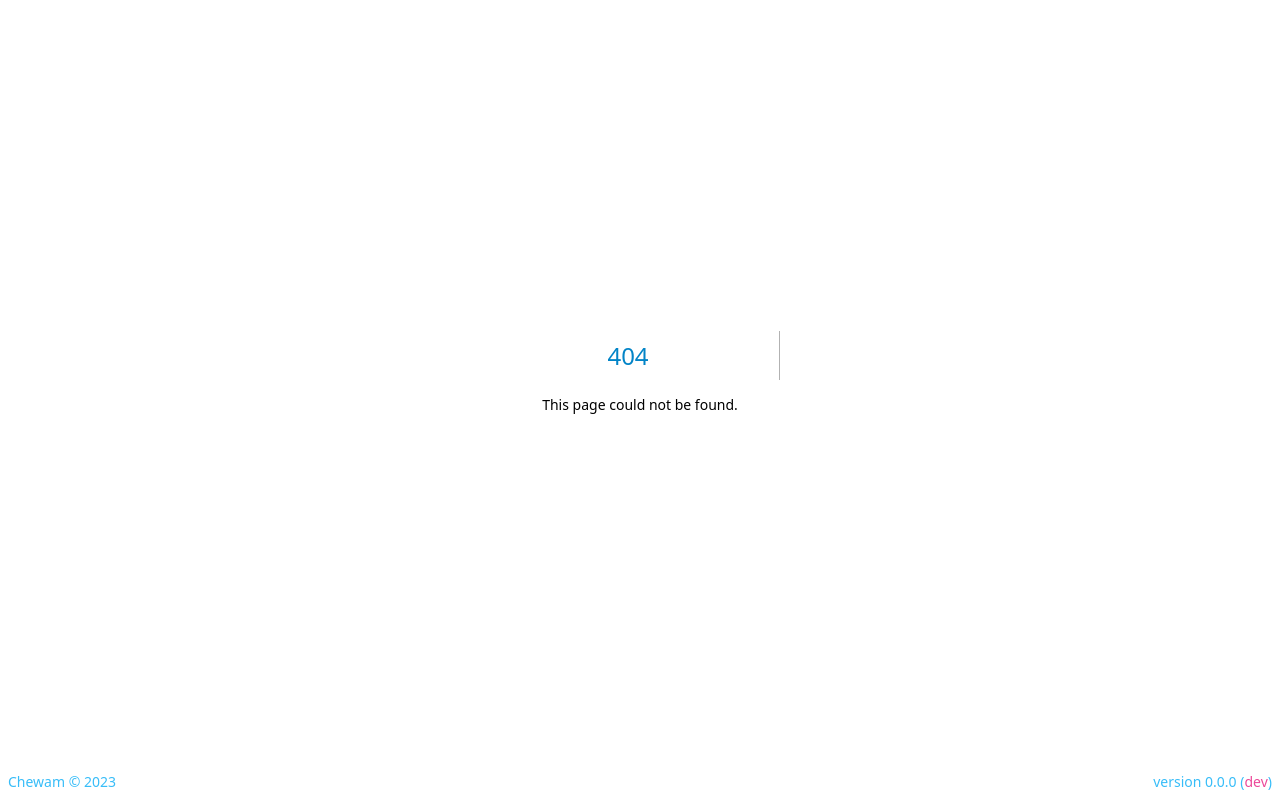
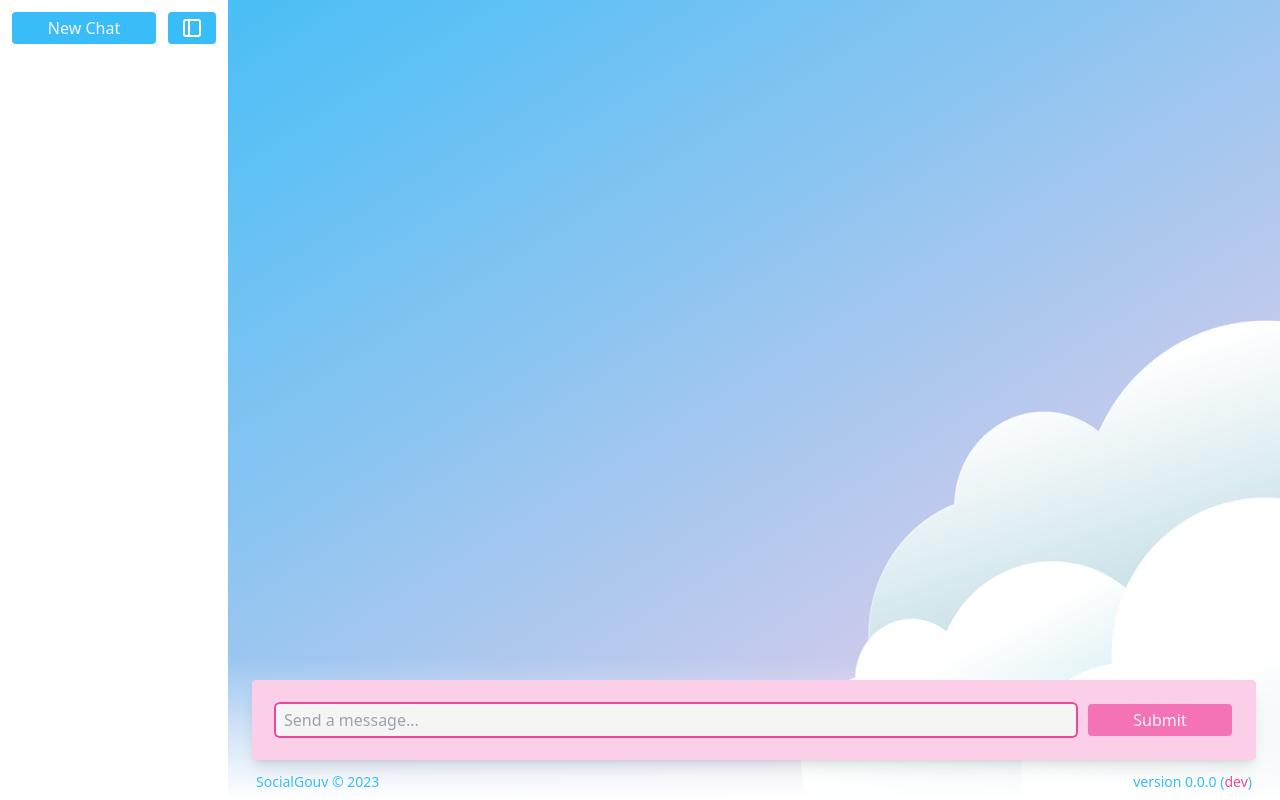
Before and after one commit to SocialGouv/legia, a Next.js app: page /threads/1 in a window 1280 px wide. Before the commit this address had no page. Built offline with nearby package versions, Linux system fonts and the light colour scheme.

Commit message:
feat: add threads

```diff
--- a/src/app/globals.css
+++ b/src/app/globals.css
@@ -13,7 +13,7 @@
     flex
     flex-1
     gap-y-3
-    flex-col
+    /* flex-col */
     text-base
     bg-no-repeat
     to-pink-200
@@ -31,6 +31,7 @@
     flex
     flex-1
     flex-col
+    relative
     overflow-auto
     scroll-smooth
     ;
@@ -105,6 +106,7 @@
 @layer components {
   .form-container {
     @apply
+    px-6
     left-0
     right-0
     bottom-0
@@ -126,7 +128,7 @@
     flex
     mt-5
     mb-10
-    gap-6
+    gap-3
     rounded
     mx-auto
     relative
@@ -214,13 +216,33 @@
     @apply ml-3 text-sm font-semibold text-pink-400;
   }
 
+  /* .menu {
+    @apply absolute h-full shadow z-20 bg-white p-3 flex flex-col gap-6;
+  } */
+
   .menu {
-    @apply absolute h-full shadow z-20 bg-white p-3;
+    @apply bg-white p-3 flex flex-col gap-6;
+  }
+
+  .controls {
+    @apply flex gap-3;
+  }
+
+  .threads {
+    @apply flex flex-col gap-3;
+  }
+
+  .threads li {
+    @apply flex items-center gap-2;
+  }
+
+  .threads li a {
+    @apply text-slate-800;
   }
 
   footer {
     @apply
-    px-2
+    px-7
     flex
     mb-2
     mx-auto
--- a/src/app/layout.tsx
+++ b/src/app/layout.tsx
@@ -1,5 +1,5 @@
-// import Menu from "@/ui/menu"
-import Footer from "@/components/footer"
+import Menu from "@/components/menu"
+// import Footer from "@/components/footer"
 import localFont from "next/font/local"
 
 import "../../node_modules/github-markdown-css/github-markdown-light.css"
@@ -43,9 +43,9 @@ const Layout = ({ children }: { children: React.ReactNode }) => (
   <html lang="en" className={`${sourceSans.variable} ${sourceCode.variable}`}>
     <head />
     <body>
-      {/* <Menu /> */}
+      <Menu />
       {children}
-      <Footer />
+      {/* <Footer /> */}
     </body>
   </html>
 )
--- a/src/app/page.tsx
+++ b/src/app/page.tsx
@@ -1,6 +1,6 @@
 import Form from "@/components/form"
 import Messages from "@/components/messages"
-import { ChatProvider } from "./use-chat"
+import { ChatProvider } from "@/hooks/use-chat"
 
 const Page = () => (
   <main>
--- /dev/null
+++ b/src/app/threads/[id]/page.tsx
@@ -0,0 +1,16 @@
+import Form from "@/components/form"
+import Footer from "@/components/footer"
+import Messages from "@/components/messages"
+import { ChatProvider } from "@/hooks/use-chat"
+
+export default function Page({ params: { id } }: { params: { id: string } }) {
+  return (
+    <main>
+      <ChatProvider threadId={id}>
+        <Messages />
+        <Form />
+        <Footer />
+      </ChatProvider>
+    </main>
+  )
+}
--- a/src/components/footer.tsx
+++ b/src/components/footer.tsx
@@ -4,14 +4,14 @@ const Footer = () => {
 
   return (
     <footer>
-      <div>Chewam © 2023</div>
+      <div>SocialGouv © 2023</div>
 
       <div>
         version {version} (
         <a
           target="_blank"
           rel="noopener noreferrer"
-          href={`https://github.com/chewam/openai/tree/${sha}`}
+          href={`https://github.com/SocialGouv/legia/tree/${sha}`}
         >
           {sha.substring(0, 7)}
         </a>
--- a/src/components/form.tsx
+++ b/src/components/form.tsx
@@ -5,7 +5,7 @@ import { useForm } from "react-hook-form"
 import type { ChatCompletionRequestMessage } from "openai"
 import ReactTextareaAutosize from "react-textarea-autosize"
 
-import { useChat, type Message } from "@/app/use-chat"
+import { useChat, type Message } from "@/hooks/use-chat"
 
 type FormData = { prompt: string }
 
--- a/src/components/menu.tsx
+++ b/src/components/menu.tsx
@@ -1,24 +1,81 @@
+"use client"
+
+import Link from "next/link"
+import { v4 as uuidv4 } from "uuid"
+import { useEffect, useState } from "react"
+import { useRouter } from "next/navigation"
+
 const History = () => {
-  const storedMessages = localStorage.getItem("messages")
+  const [threads, setThreads] = useState([])
 
-  const messages = storedMessages ? JSON.parse(storedMessages) : []
+  useEffect(() => {
+    const storedthreads = JSON.parse(localStorage.getItem("threads") || "[]")
+    setThreads(storedthreads)
+  }, [])
 
   return (
-    <ul>
-      {messages.map((message: string, i: number) => (
-        <li key={i}>{message}</li>
+    <ul className="threads">
+      {threads.map((thread: Record<string, string>, i: number) => (
+        <li key={i}>
+          <svg
+            fill="none"
+            strokeWidth="2"
+            viewBox="0 0 24 24"
+            stroke="currentColor"
+            strokeLinecap="round"
+            strokeLinejoin="round"
+            className="h-5 w-5 text-slate-800"
+          >
+            <path d="M21 15a2 2 0 0 1-2 2H7l-4 4V5a2 2 0 0 1 2-2h14a2 2 0 0 1 2 2z" />
+          </svg>
+          <Link href={`/threads/${thread.id}`}>{thread.title}</Link>
+        </li>
       ))}
     </ul>
   )
 }
 
-const Menu = () => {
-  const version = process.env.APP_VERSION || "0.0.0"
-  const sha = process.env.NEXT_PUBLIC_VERCEL_GIT_COMMIT_SHA || "dev"
+const Controls = () => {
+  const router = useRouter()
+
+  function createThread() {
+    const id = uuidv4()
+    const threads = JSON.parse(localStorage.getItem("threads") || "[]")
+    threads.push({ id, title: `Conversation #${threads.length + 1}` })
+    localStorage.setItem("threads", JSON.stringify(threads))
+    router.push(`/threads/${id}`)
+  }
 
   return (
+    <div className="controls">
+      <button className="secondary" onClick={() => createThread()}>
+        New Chat
+      </button>
+      <button className="secondary w-12">
+        <svg
+          width="24"
+          height="24"
+          fill="none"
+          strokeWidth="2"
+          viewBox="0 0 24 24"
+          stroke="currentColor"
+          strokeLinecap="round"
+          strokeLinejoin="round"
+          className="h-6 w-6 text-white"
+        >
+          <path stroke="none" d="M0 0h24v24H0z" />
+          <rect x="4" y="4" width="16" height="16" rx="2" />
+          <line x1="9" y1="4" x2="9" y2="20" />
+        </svg>
+      </button>
+    </div>
+  )
+}
+
+const Menu = () => {
+  return (
     <aside className="menu">
-      <div>JE SUIS UN MENU DE OUF</div>
+      <Controls />
       <History />
     </aside>
   )
--- a/src/components/message.tsx
+++ b/src/components/message.tsx
@@ -8,7 +8,7 @@ import SyntaxHighlighter, {
 } from "react-syntax-highlighter"
 import { tomorrowNight } from "react-syntax-highlighter/dist/cjs/styles/hljs"
 
-import type { Message } from "@/app/use-chat"
+import type { Message } from "@/hooks/use-chat"
 
 const Message = ({
   message: {
--- a/src/components/messages.tsx
+++ b/src/components/messages.tsx
@@ -4,7 +4,7 @@ import { v4 as uuidv4 } from "uuid"
 import React, { useRef, useEffect } from "react"
 
 import Message from "./message"
-import { useChat } from "@/app/use-chat"
+import { useChat } from "@/hooks/use-chat"
 import LoadingMessage from "./loading-message"
 
 const SCROLL_DELAY = 300
--- a/src/components/timer.tsx
+++ b/src/components/timer.tsx
@@ -1,6 +1,6 @@
 import { useEffect, useRef, useState } from "react"
 
-import { useChat } from "@/app/use-chat"
+import { useChat } from "@/hooks/use-chat"
 
 const COUNT_INTERVAL = 100
 
--- a/src/app/use-chat.tsx
+++ b/src/hooks/use-chat.tsx
@@ -34,10 +34,14 @@ const ChatContext = createContext<ChatContextValue>({
 })
 
 interface ChatProviderProps {
+  threadId: string
   children: React.ReactNode
 }
 
-export const ChatProvider: React.FC<ChatProviderProps> = ({ children }) => {
+export const ChatProvider: React.FC<ChatProviderProps> = ({
+  children,
+  threadId,
+}) => {
   const [messages, setMessages] = useState<Message[]>([])
   const [initialized, setInitialized] = useState<boolean>(false)
   const [status, setStatus] = useState<"ready" | "loading">("ready")
@@ -47,18 +51,18 @@ export const ChatProvider: React.FC<ChatProviderProps> = ({ children }) => {
   }, [])
 
   useEffect(() => {
-    const storedMessages = localStorage.getItem("messages")
+    const storedMessages = localStorage.getItem(threadId)
     if (storedMessages) {
       setMessages(JSON.parse(storedMessages))
     }
     setInitialized(true)
-  }, [])
+  }, [threadId])
 
   useEffect(() => {
     if (initialized) {
-      localStorage.setItem("messages", JSON.stringify(messages))
+      localStorage.setItem(threadId, JSON.stringify(messages))
     }
-  }, [messages, initialized])
+  }, [threadId, messages, initialized])
 
   const contextValue = useMemo(
     () => ({
```
